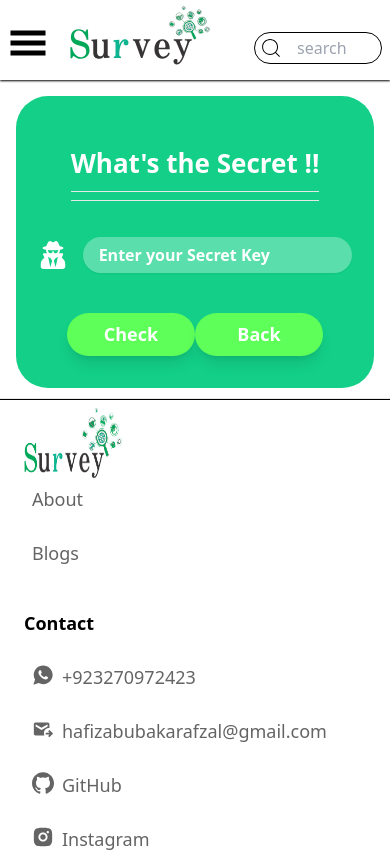
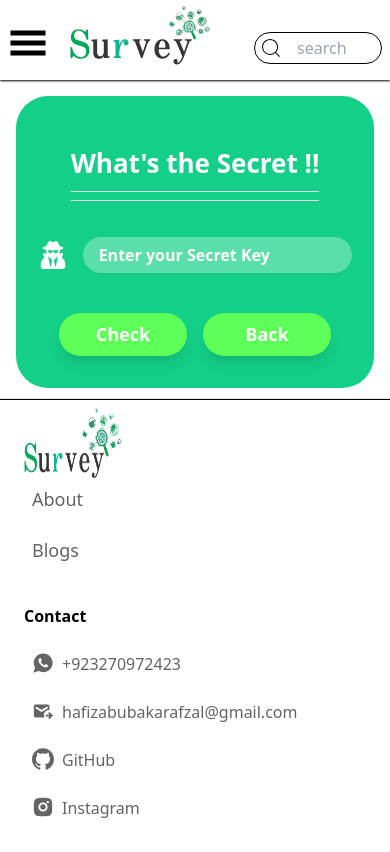
Before and after one commit to abubkar-afzal/survey, a Next.js app: page /admin/components/passwordChange in a window 390 px wide. Shown: the top 852 px of the page. Built offline with nearby package versions, Linux system fonts and the light colour scheme; no server answers; the database is empty.

Commit message:
fixing some style
There I fix some style and I also add hint in phone number

```diff
--- a/pages/admin/components/passwordChange.js
+++ b/pages/admin/components/passwordChange.js
@@ -61,11 +61,11 @@ return(<>
 
                 </div>
 
-                <button spellCheck="true" onClick={checkandchange} className="bg-[---c5] hover:bg-[---h5] p-2 mb-2 w-[8rem] rounded-[2rem] font-bold shadow-lg text-[---c4] sm:text-[16px] mm:text-[18px] lm:text-[22px] t:text-[27px] l:text-[32px] ll:text-[37px] k:text-[45px] t:mx-2">
+                <button spellCheck="true" onClick={checkandchange} className="bg-[---c5] hover:bg-[---h5] p-2 mb-2 w-[8rem] rounded-[2rem] font-bold shadow-lg text-[---c4] sm:text-[16px] mm:text-[18px] lm:text-[22px] t:text-[27px] l:text-[32px] ll:text-[37px] k:text-[45px] mx-2">
                     Check
                   </button>
 
-                  <button spellCheck="true" onClick={back} className="bg-[---c5] hover:bg-[---h5] p-2 mb-2 w-[8rem] rounded-[2rem] font-bold shadow-lg text-[---c4] sm:text-[16px] mm:text-[18px] t:mx-2 lm:text-[22px] t:text-[27px] l:text-[32px] ll:text-[37px] k:text-[45px]">
+                  <button spellCheck="true" onClick={back} className="bg-[---c5] hover:bg-[---h5] p-2 mb-2 w-[8rem] rounded-[2rem] font-bold shadow-lg text-[---c4] sm:text-[16px] mm:text-[18px] mx-2 lm:text-[22px] t:text-[27px] l:text-[32px] ll:text-[37px] k:text-[45px]">
                     Back
                   </button>
               </div>
--- a/pages/components/footer.js
+++ b/pages/components/footer.js
@@ -12,7 +12,7 @@ const Footer = () => {
 
   return (
     <>
-      <div spellCheck="true" className="sm:h-auto  mt-[10px] sm:content-center ml-4 t:text-center t:place-items-center mm:text-[18px] lm:text-[20px] t:text-[20px] l:text-[25px] ll:text-[30px] k:text-[35px]">
+      <div spellCheck="true" className="sm:h-auto  mt-[10px] sm:content-center ml-4 t:text-center t:place-items-center sm:text-[12px] mm:text-[16px] lm:text-[20px] t:text-[20px] l:text-[25px] ll:text-[30px] k:text-[35px]">
         <hr className="h-[2px] t:h-[3px] ml-[-2rem] bg-black"/>
         <Link href={`${process.env.NEXT_PUBLIC_HOST}/`}>
         <div spellCheck="true" className="cursor-pointer sm:flex sm:space-x-1 sm:h-[70px] sm:m-2 t:ml-[2rem] ">
--- a/pages/components/signup.js
+++ b/pages/components/signup.js
@@ -417,6 +417,9 @@ const SignUp = () => {
                           Please Enter Your Country Code Also Otherwise You Face
                           Errors.
                         </p>
+                        <p className="sm:text-[---f1] font-thin sm:text-[11px] mm:text-[12px] lm:text-[13px] t:text-[14px] l:text-[15px] ll:text-[16px] k:text-[17px] text-wrap">
+                          Enter Like This 9232709......
+                        </p>
                       </div>
                     </div>
                     <div spellCheck="true" className="text-left">
--- a/pages/index.js
+++ b/pages/index.js
@@ -233,14 +233,14 @@ const Main = ({ allData, user }) => {
             return (
               <Slide triggerOnce duration={2000}><div spellCheck="true" key={item._id} className="h-auto">
              <div spellCheck="true" className="my-[2rem] t:w-[30rem] l:w-[35rem] mx-auto text-center shadow-sm shadow-black rounded-[2rem] p-2 t:p-6 bg-[---c8] sm:text-[---c4] space-y-[10px] mm:space-y-[15px] lm:space-y-[20px] t:space-y-[22px] l:space-y-[27px] ll:space-y-[32px] k:space-y-[40px] ">
-               <div spellCheck="true" className="font-bold sm:text-[20px] mm:text-[27px] lm:text-[30px] t:text-[28px] l:text-[33px] ll:text-[38px] k:text-[47px] break-all">
+               <div spellCheck="true" className="font-bold sm:text-[20px] mm:text-[27px] lm:text-[30px] t:text-[28px] l:text-[33px] ll:text-[38px] k:text-[47px] ">
                  {item.question_title}
                </div>
                <div spellCheck="true">
                  <hr className="text-[---c4] my-[2px]" />
                  <hr className="text-[---c4] my-[4px]" />
                </div>
-               <p spellCheck="true" className="text-[17px] sm:text-[18px] mm:text-[22px] lm:text-[25px] t:text-[22px] l:text-[27px] ll:text-[32px] k:text-[37px] font-semibold break-all">
+               <p spellCheck="true" className="text-[17px] sm:text-[18px] mm:text-[22px] lm:text-[25px] t:text-[22px] l:text-[27px] ll:text-[32px] k:text-[37px] font-semibold ">
                  {item.question_label}
                </p>
                <input spellCheck="true"
```
